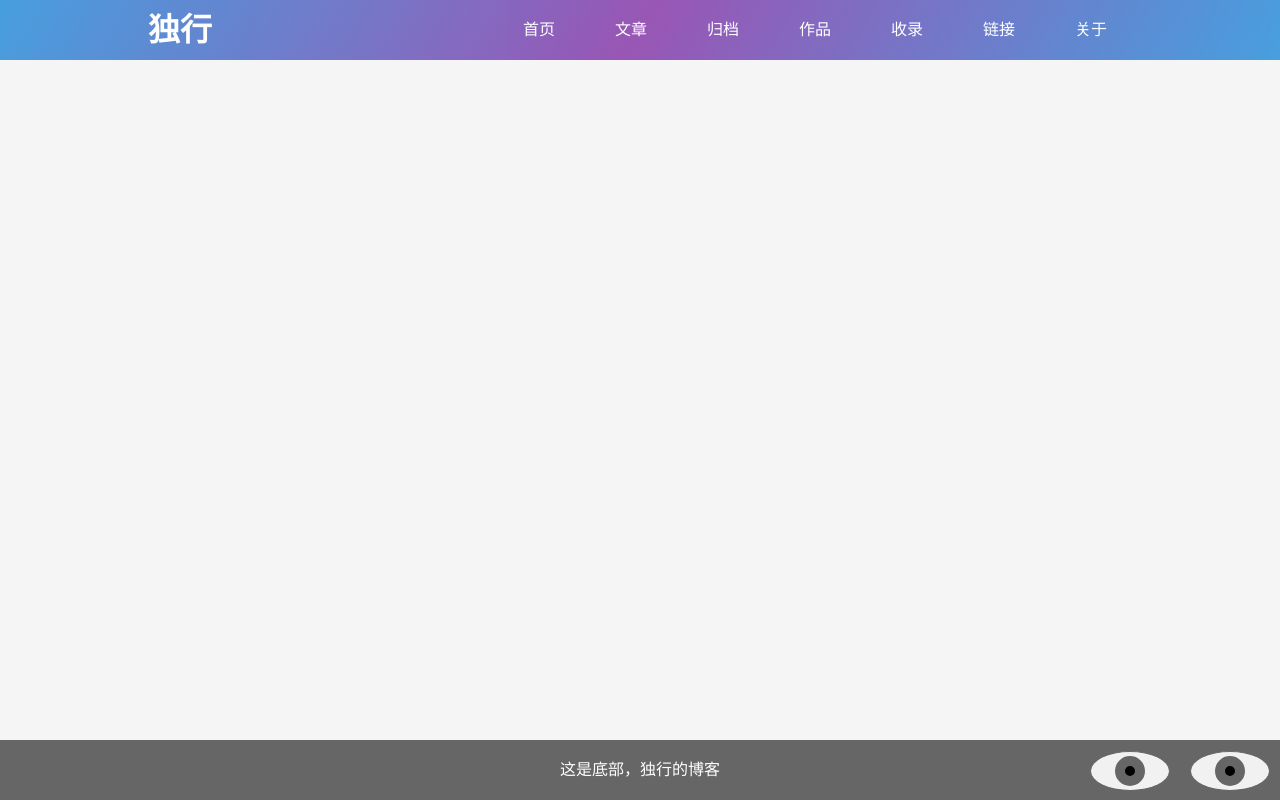
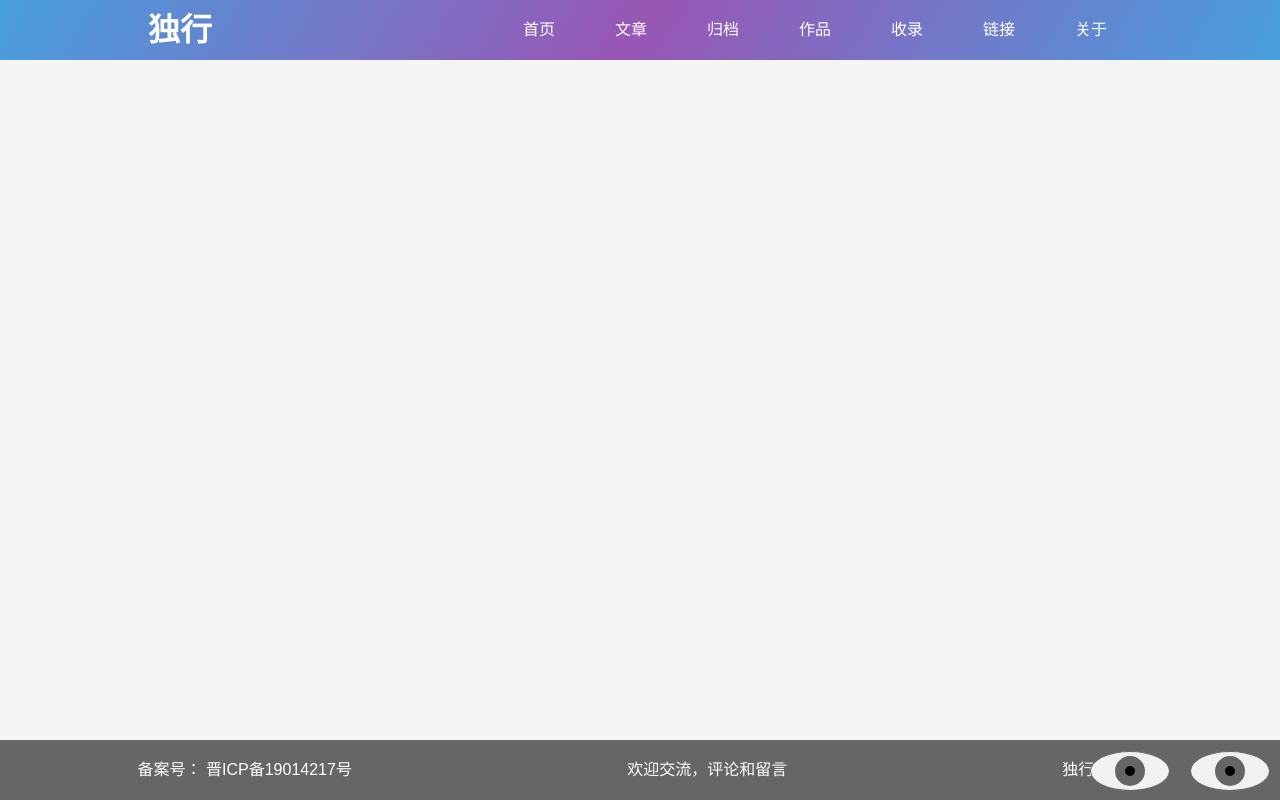
Before and after one commit to WalkAlone0325/blog-nuxt, a Nuxt app: page / in a window 1280 px wide. Built offline with nearby package versions, Linux system fonts and the light colour scheme.

Commit message:
底部修改和关键词添加等

```diff
--- a/layouts/FooterComp.vue
+++ b/layouts/FooterComp.vue
@@ -1,7 +1,14 @@
 <template>
   <!-- <footer class="footer-page">这是底部，独行的博客</footer> -->
   <div class="footer-page">
-    <footer>这是底部，独行的博客</footer>
+    <footer>
+      <span>
+        备案号：
+        <a target="_block" href="http://www.beian.miit.gov.cn/">晋ICP备19014217号</a>
+      </span>
+      <span>欢迎交流，评论和留言</span>
+      <span>独行的博客</span>
+    </footer>
   </div>
 </template>
 
@@ -20,11 +27,18 @@ export default {
   background: $color-footer;
   footer {
     display: flex;
-    justify-content: center;
+    justify-content: space-around;
     align-items: center;
     width: 100%;
     height: 60px;
     color: $color-white;
+
+    a {
+      color: $color-white;
+      &:hover {
+        color: $color-header;
+      }
+    }
   }
 }
 </style>
--- a/nuxt.config.js
+++ b/nuxt.config.js
@@ -9,6 +9,7 @@ export default {
     meta: [
       { charset: 'utf-8' },
       { name: 'viewport', content: 'width=device-width, initial-scale=1' },
+      { name: 'keyword', content: 'IT，前端，文章，博客，blog，web，程序员，vue，SSR，react，node，小程序' },
       { hid: 'description', name: 'description', content: process.env.npm_package_description || '' }
     ],
     link: [
--- a/package.json
+++ b/package.json
@@ -1,7 +1,7 @@
 {
   "name": "blog-nuxt",
   "version": "1.0.0",
-  "description": "IT，前端，文章，博客，blog，web",
+  "description": "独行的前端技术博客，记录学习笔记，写技术博客文章，收藏一些大神的文章，收录一些好用的开发工具。",
   "author": "独行",
   "private": true,
   "scripts": {
--- a/pages/article/_id.vue
+++ b/pages/article/_id.vue
@@ -108,7 +108,7 @@ export default {
     return {
       title: this.articleItem.title,
       meta: [
-        { hid: 'description', name: 'description', content: this.articleItem.intro }
+        { name: 'description', content: this.articleItem.intro }
       ]
     }
   },
@@ -154,7 +154,7 @@ export default {
 </script>
 
 <style lang="scss">
-@import "~/assets/css/_variables.scss";
+@import '~/assets/css/_variables.scss';
 .detail-page {
   margin: 0 auto;
   .detail-header {
```
